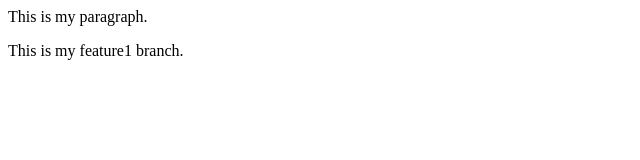
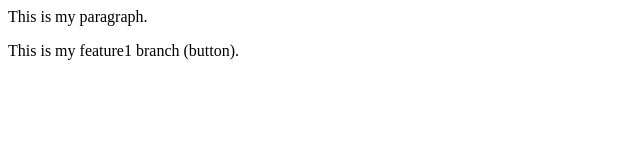
Before and after one commit to supriya555/Local_repo_to_github, a plain HTML site: page index.html in a window 1280 px wide. Shown: the full height of the page, 0-640 px from the left. Drawn offline with Linux system fonts and the light colour scheme.

```diff
--- a/index.html
+++ b/index.html
@@ -1,2 +1,2 @@
 <p>This is my paragraph.</p>
-<p>This is my feature1 branch.</p>
+<p>This is my feature1 branch (button).</p>
```
